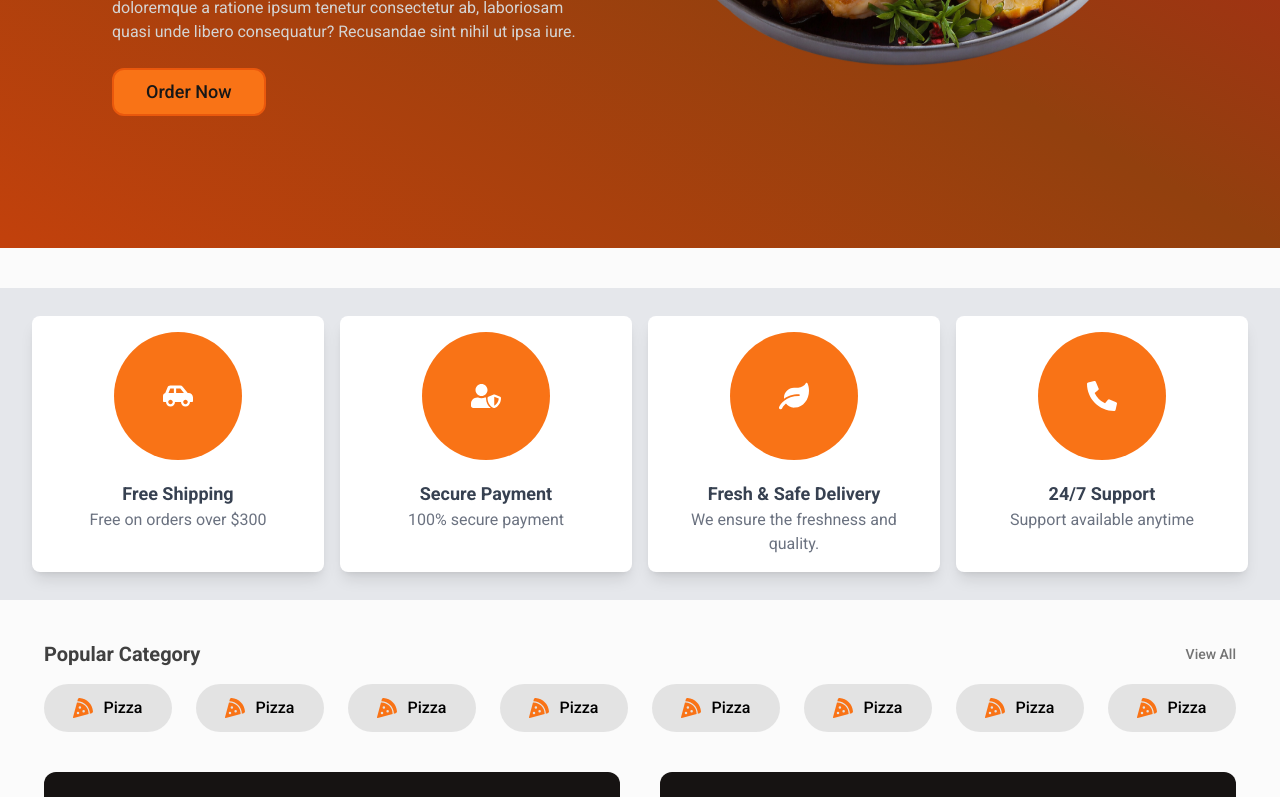
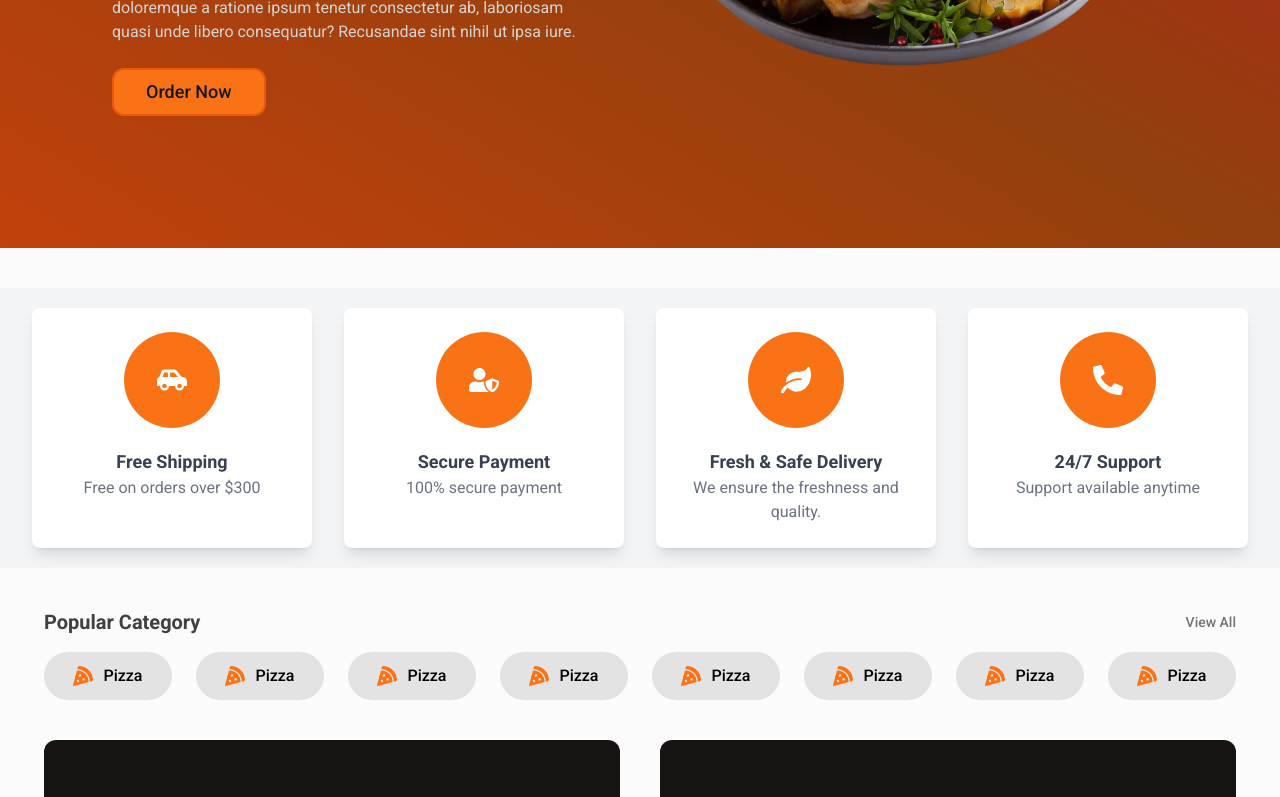
Before and after one commit to Akhileshpookkuttiyil/FoodApp, a React (Vite) app: page / in a window 1280 px wide. Shown: the part 552-1349 px from the top of the page. Built offline with nearby package versions, Linux system fonts and the light colour scheme.

Commit message:
enhanced banner style

```diff
--- a/src/Pages/Home/Banner/Banner.jsx
+++ b/src/Pages/Home/Banner/Banner.jsx
@@ -29,31 +29,26 @@ const Banner = () => {
   ];
 
   return (
-    <div className="container-fluid py-5 bg-gray-200">
-      <div className="flex justify-center">
-        {/* Added max-w-7xl and px-4 for responsiveness */}
-        <div className="container max-w-7xl px-4 sm:px-6 lg:px-8 py-2">
-          <div className="grid grid-cols-1 sm:grid-cols-2 md:grid-cols-2 lg:grid-cols-4 gap-8 sm:gap-8 md:gap-6 lg:gap-4">
+    <div className="bg-gray-100 py-5">
+      <div className="container max-w-7xl mx-auto px-4 sm:px-8">
+        <div className="grid grid-cols-1 sm:grid-cols-2 md:grid-cols-2 lg:grid-cols-4 gap-8">
           {features.map((feature, index) => (
             <article
               key={index}
-                className="featurs-item text-center rounded-lg bg-white p-4 shadow-lg transition-shadow hover:shadow-xl duration-300"
+              className="text-center rounded-lg bg-white p-6 shadow-lg transition-shadow hover:shadow-xl duration-300"
             >
               <div
-                  className="featurs-icon w-20 sm:w-24 md:w-28 lg:w-32 h-20 sm:h-24 md:h-28 lg:h-32 rounded-full bg-orange-500 mb-5 mx-auto flex items-center justify-center text-3xl text-white transition-transform transform hover:scale-110 hover:rotate-6 duration-300 ease-in-out"
+                className="w-20 sm:w-24 h-20 sm:h-24 rounded-full bg-orange-500 mb-5 mx-auto flex items-center justify-center text-3xl text-white transition-transform transform hover:scale-110 hover:rotate-6 duration-300"
                 aria-label={feature.ariaLabel}
               >
                 {feature.icon}
               </div>
-                <div className="featurs-content text-center">
               <h5 className="text-lg font-semibold text-gray-700">
                 {feature.title}
               </h5>
-                  <p className="mb-0 text-gray-500">{feature.description}</p>
-                </div>
+              <p className="text-gray-500">{feature.description}</p>
             </article>
           ))}
-          </div>
         </div>
       </div>
     </div>
```
Lines whose indentation alone changed are shown as unchanged.
